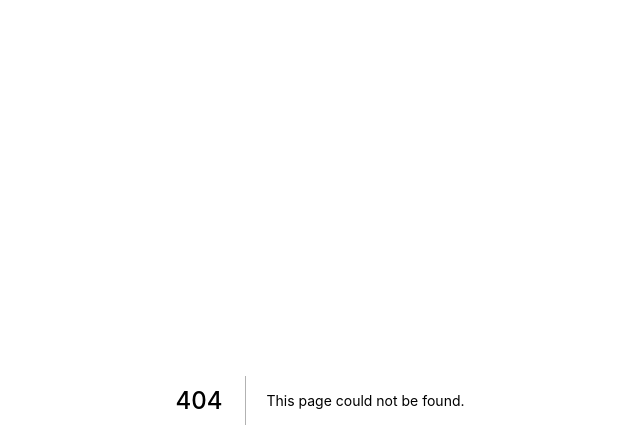
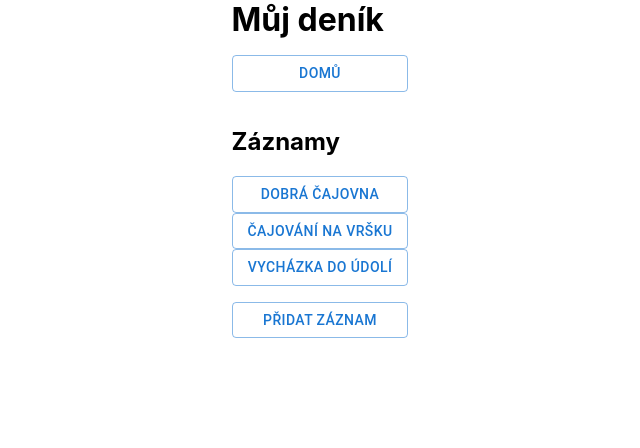
Before and after one commit to VerPro/RG-project, a Next.js app: page /my-entries in a window 1280 px wide. Before the commit this address had no page. Shown: the top 448 px of the page, without its empty margins (320-960 px from the left). Built offline with nearby package versions, Linux system fonts and the light colour scheme.

Commit message:
Add diary functions - components TeaDiary and NoEntriesScreen, folder [entry-id], Modify /pages/[entry-id]/index.tsx and [entry.id].tsx

```diff
--- /dev/null
+++ b/components/TeaDiary.tsx
@@ -0,0 +1,36 @@
+import { Stack, Button } from '@mui/material';
+import Link from 'next/link';
+
+export const TeaDiary = () => {
+  return (
+    <Stack spacing={2}>
+      <h1>Můj deník</h1>
+
+      <Link href="/home">
+        <Button variant="outlined">
+          <a> Domů</a>
+        </Button>
+      </Link>
+
+      <Stack className="teas">
+        <h2>Záznamy</h2>
+
+        <Link href="/my-entries">
+          <Button variant="outlined">Dobrá čajovna</Button>
+        </Link>
+
+        <Link href="/my-entries">
+          <Button variant="outlined">Čajování na Vršku</Button>
+        </Link>
+        <Link href="/my-entries">
+          <Button variant="outlined">Vycházka do údolí</Button>
+        </Link>
+      </Stack>
+      <Link href="/add-entry">
+        <Button variant="outlined">
+          <a>Přidat záznam</a>
+        </Button>
+      </Link>
+    </Stack>
+  );
+};
--- /dev/null
+++ b/pages/my-entries/index.tsx
@@ -0,0 +1,15 @@
+import { useState } from 'react';
+import { NoEntriesScreen } from '../../components/NoEntriesScreen';
+import { TeaDiary } from '../../components/TeaDiary';
+
+const MyEntries = () => {
+  const [numberOfEntries, setNumberOfEntries] = useState(1);
+
+  if (numberOfEntries === 0) {
+    return NoEntriesScreen();
+  } else {
+    return TeaDiary();
+  }
+};
+
+export default MyEntries;
```
Also changed, not shown: components/NoEntriesScreen.tsx (renamed from pages/diary.tsx, +3 -4 lines), pages/my-entries/[entry-id].tsx (added, +66 -0 lines).
